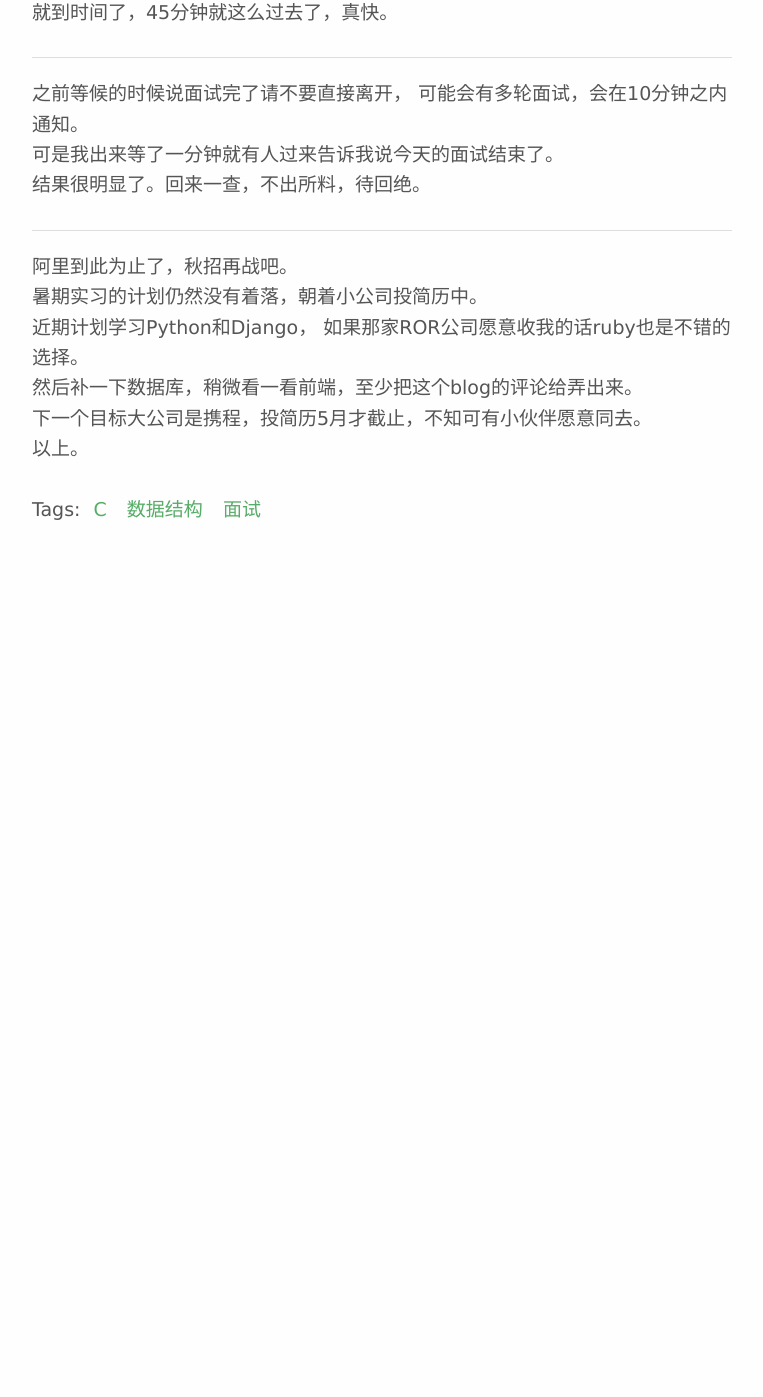
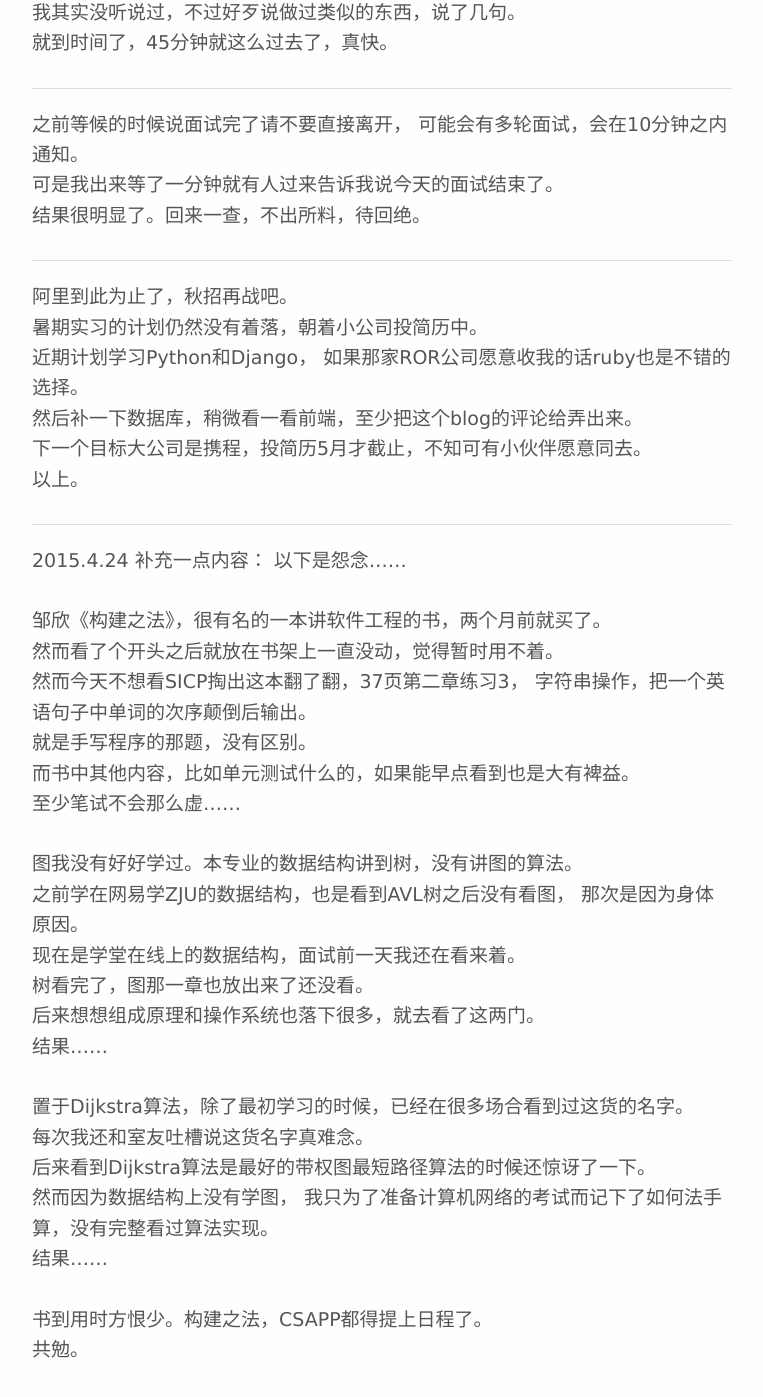
Before and after one commit to XLRES/xlres.github.io, a Jekyll site: the page built from _posts/2015-04-23-interviewing.md, in a window 1280 px wide and 1400 px high, scrolled down 3536 px. Shown: the top 1397 px of the window, without its empty margins (258-1021 px from the left). Built offline with Jekyll 4.4.1, drawn with Linux system fonts in a browser that asks for light colours; Markdown is read by kramdown in place of the engine named in the settings; before the commit the page ends 4060 px from its top, so only the background shows below that; some of the changed text lies outside the part shown.

Commit message:
post content update about some complaint

```diff
--- a/_posts/2015-04-23-interviewing.md
+++ b/_posts/2015-04-23-interviewing.md
@@ -73,7 +73,7 @@
 另一方面也是我自己太水，对付字符串确实没有经验。
 而且C语言本身没有原生的string类型也很麻烦，
 换C#也就一个方法解决的事儿……
-当然前提是能查MSDN
+当然前提是能查MSDN。
 总之让我写就写了。
 期间抬头问了下问题规模，有没有其他字符之类的问题。
 答案是不用管。看起来也只是考验一下算法思想和编程思路。
@@ -154,3 +154,35 @@
 然后补一下数据库，稍微看一看前端，至少把这个blog的评论给弄出来。
 下一个目标大公司是携程，投简历5月才截止，不知可有小伙伴愿意同去。
 以上。
+
+---
+
+2015.4.24
+补充一点内容：
+以下是怨念……
+
+邹欣《构建之法》，很有名的一本讲软件工程的书，两个月前就买了。
+然而看了个开头之后就放在书架上一直没动，觉得暂时用不着。
+然而今天不想看SICP掏出这本翻了翻，37页第二章练习3，
+字符串操作，把一个英语句子中单词的次序颠倒后输出。
+就是手写程序的那题，没有区别。
+而书中其他内容，比如单元测试什么的，如果能早点看到也是大有裨益。
+至少笔试不会那么虚……
+
+图我没有好好学过。本专业的数据结构讲到树，没有讲图的算法。
+之前学在网易学ZJU的数据结构，也是看到AVL树之后没有看图，
+那次是因为身体原因。
+现在是学堂在线上的数据结构，面试前一天我还在看来着。
+树看完了，图那一章也放出来了还没看。
+后来想想组成原理和操作系统也落下很多，就去看了这两门。
+结果……
+
+置于Dijkstra算法，除了最初学习的时候，已经在很多场合看到过这货的名字。
+每次我还和室友吐槽说这货名字真难念。
+后来看到Dijkstra算法是最好的带权图最短路径算法的时候还惊讶了一下。
+然而因为数据结构上没有学图，
+我只为了准备计算机网络的考试而记下了如何法手算，没有完整看过算法实现。
+结果……
+
+书到用时方恨少。构建之法，CSAPP都得提上日程了。
+共勉。
```
Also changed, not shown: other parts of _posts/2015-04-23-interviewing.md (+2 -2 lines).
